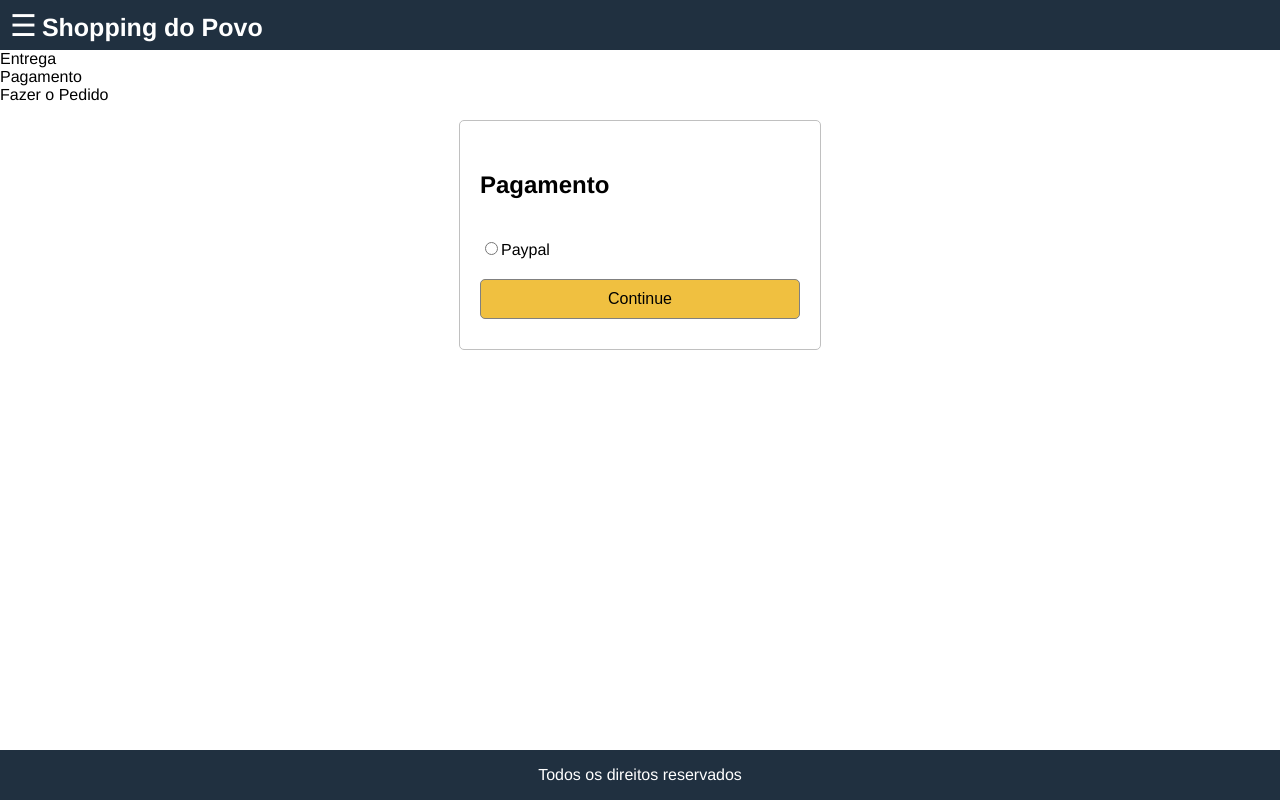
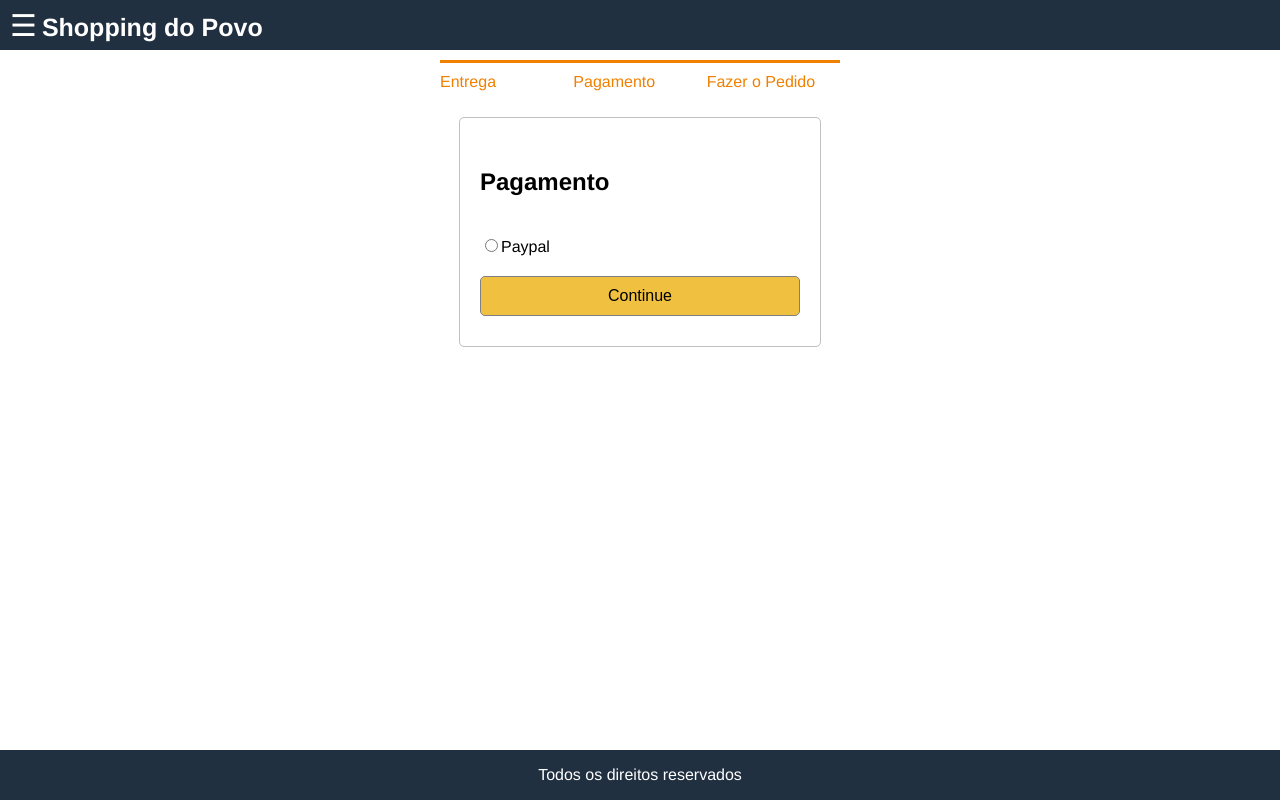
Before and after one commit to apontes77/E-Commerce, a React (Create React App) app in the folder frontend/ecommerce/: page /payment in a window 1280 px wide. Built offline with nearby package versions, Linux system fonts and the light colour scheme.

Commit message:
feat: adding styles corresponding to newer screens

```diff
--- a/frontend/ecommerce/src/index.css
+++ b/frontend/ecommerce/src/index.css
@@ -326,3 +326,66 @@ th{
 tbody>tr:nth-child(odd){
   background-color: #f0f0f0;
 }
+
+/* Checkout Steps */
+
+.checkout-steps{
+  display: flex;
+  justify-content: space-between;
+  width: 40rem;
+  margin: 1rem auto;
+
+}
+.checkout-steps > div{
+  border-top: .3rem #c0c0c0 solid;
+  color: #c0c0c0;
+  flex: 1 1;
+  padding-top: 1rem;
+}
+.checkout-steps > div.active{
+  border-top: .3rem #f08000 solid;
+  color: #f08000;
+}
+
+/* Place Order */
+
+.placeorder{
+  display: flex;
+  flex-grow: wrap;
+  padding: 1rem;
+  justify-content: space-between;
+}
+.placeorder-info{
+  flex: 3 1 60rem;
+}
+.placeorder-action{
+  flex: 1 1 20rem;
+  border: .1rem #c0c0c0 solid;
+  border-radius: .5rem;
+  background-color: #fcfcfc;
+  padding: 1rem;
+}
+.placeorder-info > div{
+  border: .1rem #c0c0c0 solid;
+  border-radius: .5rem;
+  background-color: #fcfcfc;
+  padding: 1rem;
+  margin: 1rem;
+}
+.placeorder-info > div:first-child{
+  margin-top: 0;
+}
+.placeorder-action > ul {
+  padding: 0;
+  list-style-type: none;
+}
+.placeorder-action > ul > li{
+  display: flex;
+  justify-content: space-between;
+  margin-bottom: 1rem;
+}
+.placeorder-action > ul > li:last-child{
+    font-size: 2rem;
+    font-weight: bold;
+    color: #c04000;
+}
```
